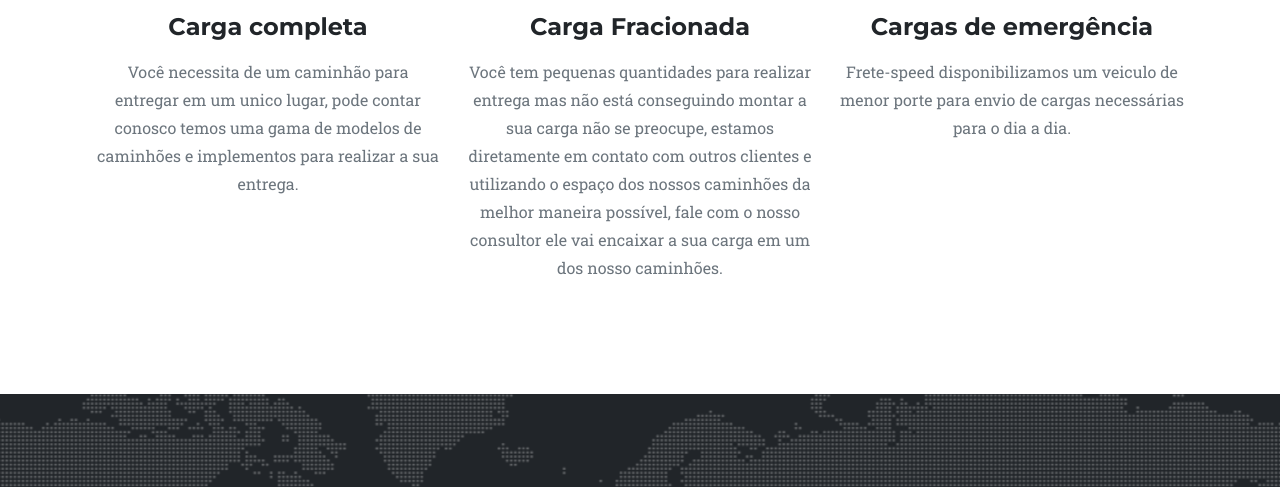
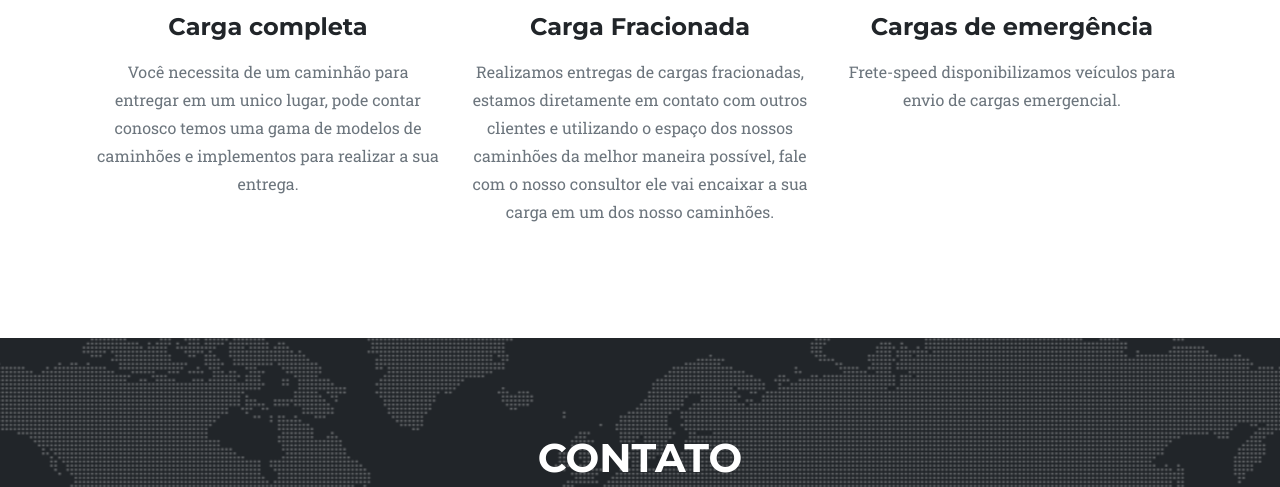
Before and after one commit to brasgran/brasgran.github.io, a website: page index.html in a window 1280 px wide. Shown: the part 1357-1844 px from the top of the page. Drawn offline with nearby package versions, Linux system fonts and the light colour scheme; a web font is replaced by a local one.

Commit message:
fix: review

```diff
--- a/index.html
+++ b/index.html
@@ -72,14 +72,18 @@
                             <img src="assets/img/service/im05.jpg" class="rounded-circle" alt="..."  width="200" height="200" >
                         </div>
                         <h4 class="my-3">Carga Fracionada</h4>
-                        <p class="text-muted">Você tem pequenas quantidades para realizar entrega mas não está conseguindo montar a sua carga não se preocupe, estamos diretamente em contato com outros clientes e utilizando o espaço dos nossos caminhões da melhor maneira possível, fale com o nosso consultor ele vai encaixar a sua carga em um dos nosso caminhões.</p>
+                        <p class="text-muted">
+                            Realizamos entregas de cargas fracionadas, estamos diretamente em contato com outros clientes e utilizando o espaço dos nossos caminhões da melhor maneira possível, fale com o nosso consultor ele vai encaixar a sua carga em um dos nosso caminhões.
+                        </p>
                     </div>
                     <div class="col-md-4">
                         <div class="text-center">
                             <img src="assets/img/service/img01.png" class="rounded-circle" alt="..."  width="200" height="200" >
                         </div>
                         <h4 class="my-3">Cargas de emergência</h4>
-                        <p class="text-muted">Frete-speed disponibilizamos um veiculo de menor porte para envio de cargas necessárias para o dia a dia.</p>
+                        <p class="text-muted">
+                            Frete-speed disponibilizamos veículos   para  envio de cargas emergencial.
+                        </p>
                     </div>
                 </div>
             </div>
```
